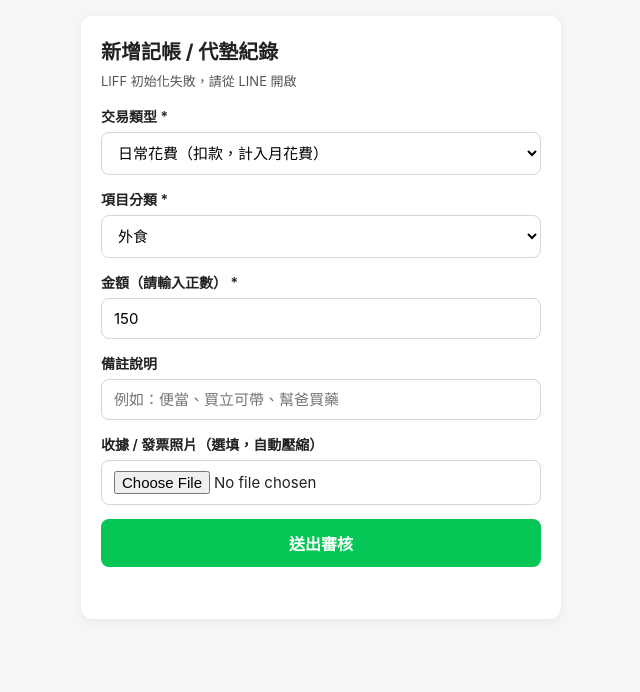
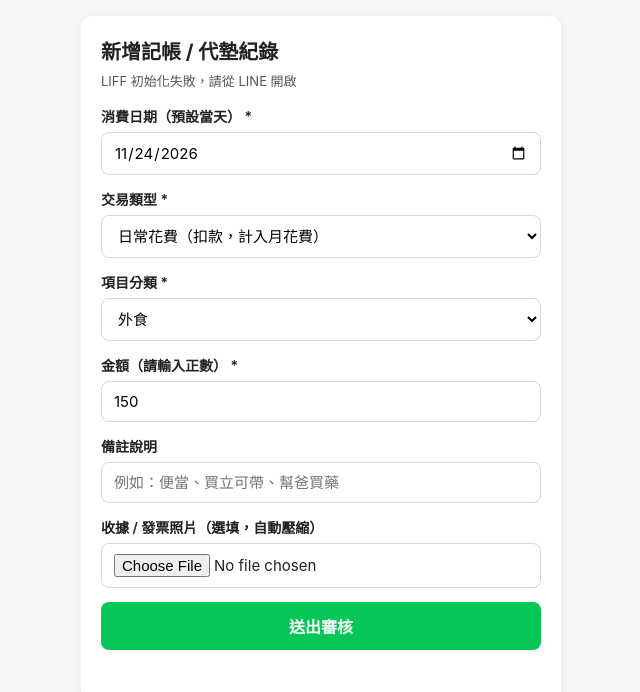
Before and after one commit to poyu1219/lu_home_money, a plain HTML site: page index.html in a window 1280 px wide. Shown: the whole page, without its empty margins (319-959 px from the left). Drawn offline with Linux system fonts and the light colour scheme.

Commit message:
Update index.html

```diff
--- a/index.html
+++ b/index.html
@@ -28,6 +28,11 @@
     <div id="userBadge" class="user-badge">正在取得 LINE 身分...</div>
 
     <form id="ledgerForm">
+      <div class="form-group">
+        <label for="txDate">消費日期（預設當天） *</label>
+        <input type="date" id="txDate" required />
+      </div>
+
       <div class="form-group">
         <label for="txType">交易類型 *</label>
         <select id="txType" required>
@@ -71,7 +76,7 @@
 
   <script>
     const LIFF_ID = "2012774343-nGrARQ0f";
-    const GAS_WEB_APP_URL = "https://script.google.com/macros/s/AKfycby8Pa2rFxVwgSSRHZdDurcMRruchImwmaYUS6KJRBielgOho4URi-bNvfCtv2PjU1DK/exec";
+    const GAS_WEB_APP_URL = "https://script.google.com/macros/s/AKfycby2YeKAmGB00nFr1xeNUUzmubRA46Yhuv9DFsDQWRXvzpz2TEX6svO1nTrVUCeZ4VSq/exec";
 
     let lineProfile = { userId: "", displayName: "未知使用者" };
     let compressedImage = null; // { base64, mimeType, fileName }
@@ -94,6 +99,22 @@
         console.error(err);
       }
     }
+
+    const txDateInput = document.getElementById("txDate");
+
+    function getLocalTodayStr() {
+      const now = new Date();
+      const year = now.getFullYear();
+      const month = String(now.getMonth() + 1).padStart(2, "0");
+      const day = String(now.getDate()).padStart(2, "0");
+      return `${year}-${month}-${day}`;
+    }
+
+    function resetDateToToday() {
+      txDateInput.value = getLocalTodayStr();
+    }
+
+    resetDateToToday();
 
     // 圖片等比縮放（最長邊 1280px）並壓縮成 JPEG (品質 0.75)
     function compressImageFile(file, maxSide = 1280, quality = 0.75) {
@@ -175,6 +196,7 @@
       const payload = {
         userId: lineProfile.userId,
         displayName: lineProfile.displayName,
+        txDate: txDateInput.value || getLocalTodayStr(),
         txType: document.getElementById("txType").value,
         category: document.getElementById("category").value,
         amount: amountNum,
```
